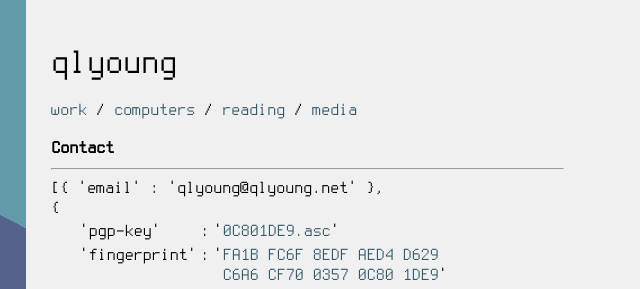
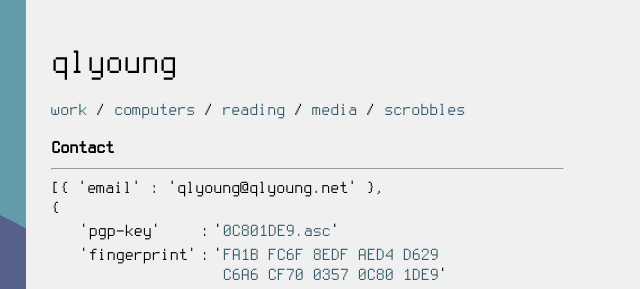
Before and after one commit to qlyoung/qlyoung.github.io, a Jekyll site: the page built from index.html, in a window 1280 px wide. Shown: the top 289 px of the page, without its empty margins (0-640 px from the left). Built offline with Jekyll 4.4.1, drawn with Linux system fonts in a browser that asks for light colours.

Commit message:
add scrobbles link

```diff
--- a/index.html
+++ b/index.html
@@ -9,7 +9,8 @@ title: qlyoung
 <a href="work.html">work</a> /
 <a href="computers.html">computers</a> /
 <a href="reading.html">reading</a> /
-<a href="https://media.qlyoung.net/">media</a>
+<a href="https://media.qlyoung.net/">media</a> /
+<a href="https://maloja.qlyoung.net/">scrobbles</a>
 </p>
 
 <p>
```
